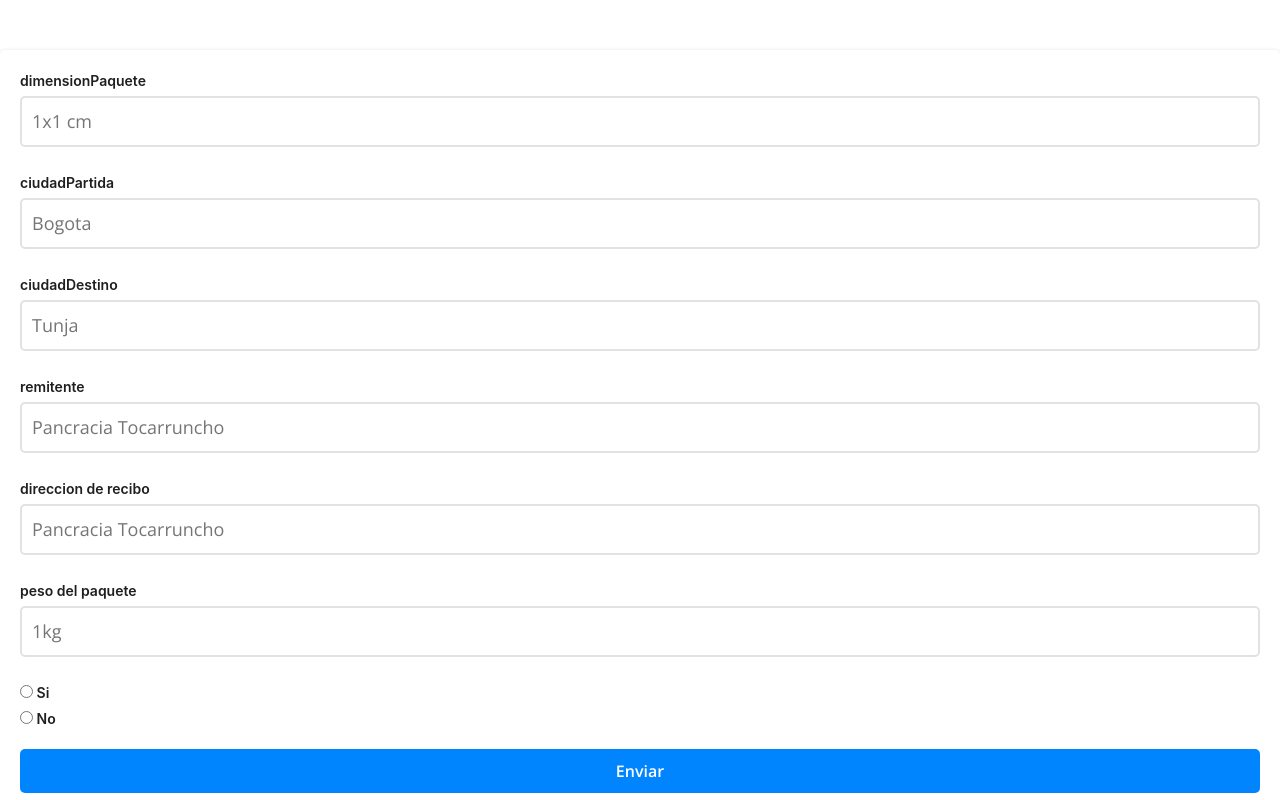
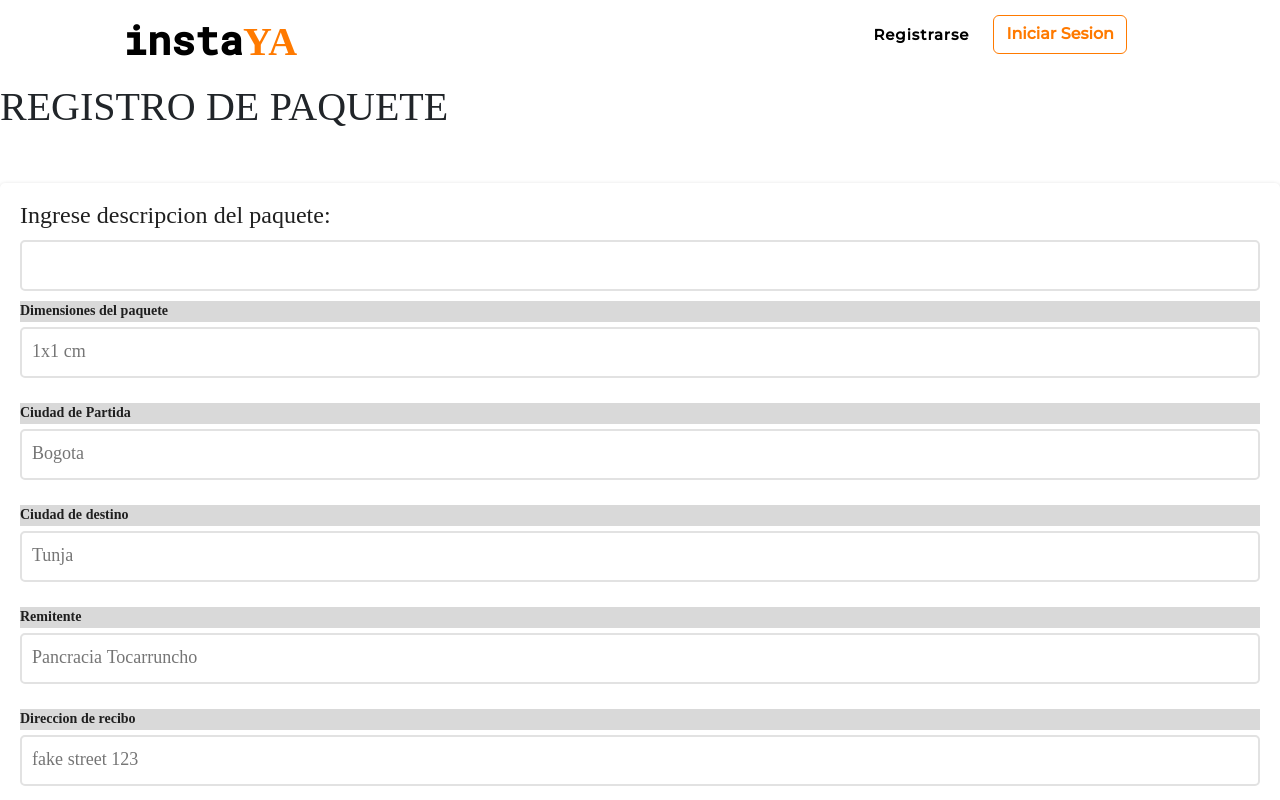
Before and after one commit to NicGual/instaya, a React (Create React App) app: page /registro-paquete in a window 1280 px wide. Shown: the top 800 px of the page. Built offline with nearby package versions, Linux system fonts and the light colour scheme.

Commit message:
actualizacion pagina registro paquete

```diff
--- a/src/pages/registroPaquete/registroPaquete.css
+++ b/src/pages/registroPaquete/registroPaquete.css
@@ -1,9 +1,9 @@
-@import url('https://fonts.googleapis.com/css2?family=Open+Sans:wght@400;600&display=swap');
+@import url("https://fonts.googleapis.com/css2?family=Open+Sans:wght@400;600&display=swap");
 
 * {
   padding: 0px;
   margin: 0;
-	box-sizing: border-box;
+  font-family: "Noto Serif Thai";
 }
 
 .contenedor {
@@ -13,6 +13,10 @@
   justify-content: center;
 }
 
+.cuadro{
+	background-color: #FFE5B1;
+}
+
 .formulario {
   min-width: 600px;
   margin-top: 50px;
@@ -20,6 +24,7 @@
   border-radius: 5px;
   padding: 20px;
   box-shadow: rgba(0, 0, 0, 0.16) 0px 1px 4px;
+  align-items: right;
 }
 
 .formulario > div {
@@ -36,7 +41,6 @@
 
 .formulario input,
 .formulario textarea {
-	font-family: 'Open Sans', sans-serif;
   width: 100%;
   border-radius: 5px;
   border: 2px solid #e2e2e2;
@@ -48,7 +52,7 @@
 
 .formulario input:focus {
   outline: none;
-	border: 2px solid #0085FF;
+  border: 2px solid #0085ff;
 }
 
 .formulario .error {
@@ -59,9 +63,9 @@
 
 .formulario button[type="submit"] {
   display: block;
-	background: #0085FF;
+  background: #dd2a2a;
   font-weight: 600;
-	font-family: 'Open Sans', sans-serif;
+  font-family: "Noto Serif Thai", sans-serif;
   border: none;
   cursor: pointer;
   width: 100%;
@@ -69,7 +73,7 @@
   border-radius: 5px;
   color: #fff;
   font-size: 16px;
-	transition: .3s ease all;
+  transition: 0.3s ease all;
 }
 
 .formulario button[type="submit"]:hover {
@@ -86,3 +90,12 @@
 .formulario input[type="radio"] {
   width: auto;
 }
+
+.enunciados {
+  background-color: #d9d9d9;
+}
+.campos{
+	display : flex;
+    flex-direction : row;
+	text-align:justify
+}
--- a/src/pages/registroPaquete/registroPaquete.jsx
+++ b/src/pages/registroPaquete/registroPaquete.jsx
@@ -1,10 +1,21 @@
 import React, { useState } from "react";
 import { Formik, Form, Field, ErrorMessage } from "formik";
-import './registroPaquete.css'
+import "./registroPaquete.css";
+import NavBarComp from "../../components/NavbarComp/NavbarComp";
+
 const Formulario = () => {
   const [formularioEnviado, cambiarFormularioEnviado] = useState(false);
   return (
     <>
+      <NavBarComp> </NavBarComp>
+      <header>
+        {" "}
+        <div className="Cabecera">
+          {" "}
+          <h1> REGISTRO DE PAQUETE </h1>{" "}
+        </div>{" "}
+      </header>
+      <div className="cuadro"> </div>
       <Formik
         initialValues={{
           dimensionPaquete: "",
@@ -29,14 +40,28 @@ const Formulario = () => {
       >
         {({ errors }) => (
           <Form className="formulario">
+            <form>
+              <label>
+                <h4> Ingrese descripcion del paquete: </h4>
+                <input type="text" name="name" />
+              </label>
+            </form>
             <div>
-              <label htmlFor="dimensionPaquete">dimensionPaquete</label>
+              <div className="enunciados">
+                {" "}
+                <label htmlFor="dimensionPaquete">
+                  Dimensiones del paquete
+                </label>{" "}
+              </div>
+              <div className="campos">
+                {" "}
                 <Field
                   type="text"
                   id="dimensionPaquete"
                   name="dimensionPaquete"
                   placeholder="1x1 cm"
-              />
+                />{" "}
+              </div>
               <ErrorMessage
                 name="dimensionPaquete"
                 component={() => (
@@ -45,13 +70,19 @@ const Formulario = () => {
               />
             </div>
             <div>
-              <label htmlFor="ciudadPartida">ciudadPartida</label>
+              <div className="enunciados">
+                {" "}
+                <label htmlFor="ciudadPartida">Ciudad de Partida</label>{" "}
+              </div>
+              <div className="campos">
+                {" "}
                 <Field
                   type="text"
                   id="ciudadPartida"
                   name="ciudadPartida"
                   placeholder="Bogota"
-              />
+                />{" "}
+              </div>
               <ErrorMessage
                 name="ciudadPartida"
                 component={() => (
@@ -60,13 +91,18 @@ const Formulario = () => {
               />
             </div>
             <div>
-              <label htmlFor="ciudadDestino">ciudadDestino</label>
+              <div className="enunciados">
+                {" "}
+                <label htmlFor="ciudadDestino">Ciudad de destino</label>{" "}
+              </div>
+              <div className="campos">
                 <Field
                   type="text"
                   id="ciudadDestino"
                   name="ciudadDestino"
                   placeholder="Tunja"
-              />
+                />{" "}
+              </div>
               <ErrorMessage
                 name="ciudadDestino"
                 component={() => (
@@ -75,13 +111,18 @@ const Formulario = () => {
               />
             </div>
             <div>
-              <label htmlFor="remitente">remitente</label>
+              <div className="enunciados">
+                {" "}
+                <label htmlFor="remitente">Remitente</label>{" "}
+              </div>
+              <div className="campos">
                 <Field
                   type="text"
                   id="remitente"
                   name="remitente"
                   placeholder="Pancracia Tocarruncho"
-              />
+                />{" "}
+              </div>
               <ErrorMessage
                 name="remitente"
                 component={() => (
@@ -90,13 +131,20 @@ const Formulario = () => {
               />
             </div>
             <div>
-              <label htmlFor="direccionRecibe">direccion de recibo</label>
+              <div className="enunciados">
+                {" "}
+                <label htmlFor="direccionRecibe">
+                  Direccion de recibo
+                </label>{" "}
+              </div>
+              <div className="campos">
                 <Field
                   type="text"
                   id="direccionRecibe"
                   name="direccionRecibe"
-                placeholder="Pancracia Tocarruncho"
-              />
+                  placeholder="fake street 123"
+                />{" "}
+              </div>
               <ErrorMessage
                 name="direccionRecibe"
                 component={() => (
@@ -105,13 +153,19 @@ const Formulario = () => {
               />
             </div>
             <div>
-              <label htmlFor="pesoPaquete">peso del paquete</label>
+              <div className="enunciados">
+                {" "}
+                <label htmlFor="pesoPaquete">Peso del paquete</label>{" "}
+              </div>
+              <div className="campos">
+                {" "}
                 <Field
                   type="text"
                   id="pesoPaquete"
                   name="pesoPaquete"
                   placeholder="1kg"
-              />
+                />{" "}
+              </div>
               <ErrorMessage
                 name="pesoPaquete"
                 component={() => (
@@ -120,10 +174,10 @@ const Formulario = () => {
               />
             </div>
             <div>
-              <label>
+              <label htmlFor="EnvioRapido">
+                {" "}
+                Envio Rapido
                 <Field type="radio" name="envioRapido" value="Si" /> Si
-              </label>
-              <label>
                 <Field type="radio" name="envioRapido" value="No" /> No
               </label>
             </div>
```
Lines whose indentation alone changed are shown as unchanged.
